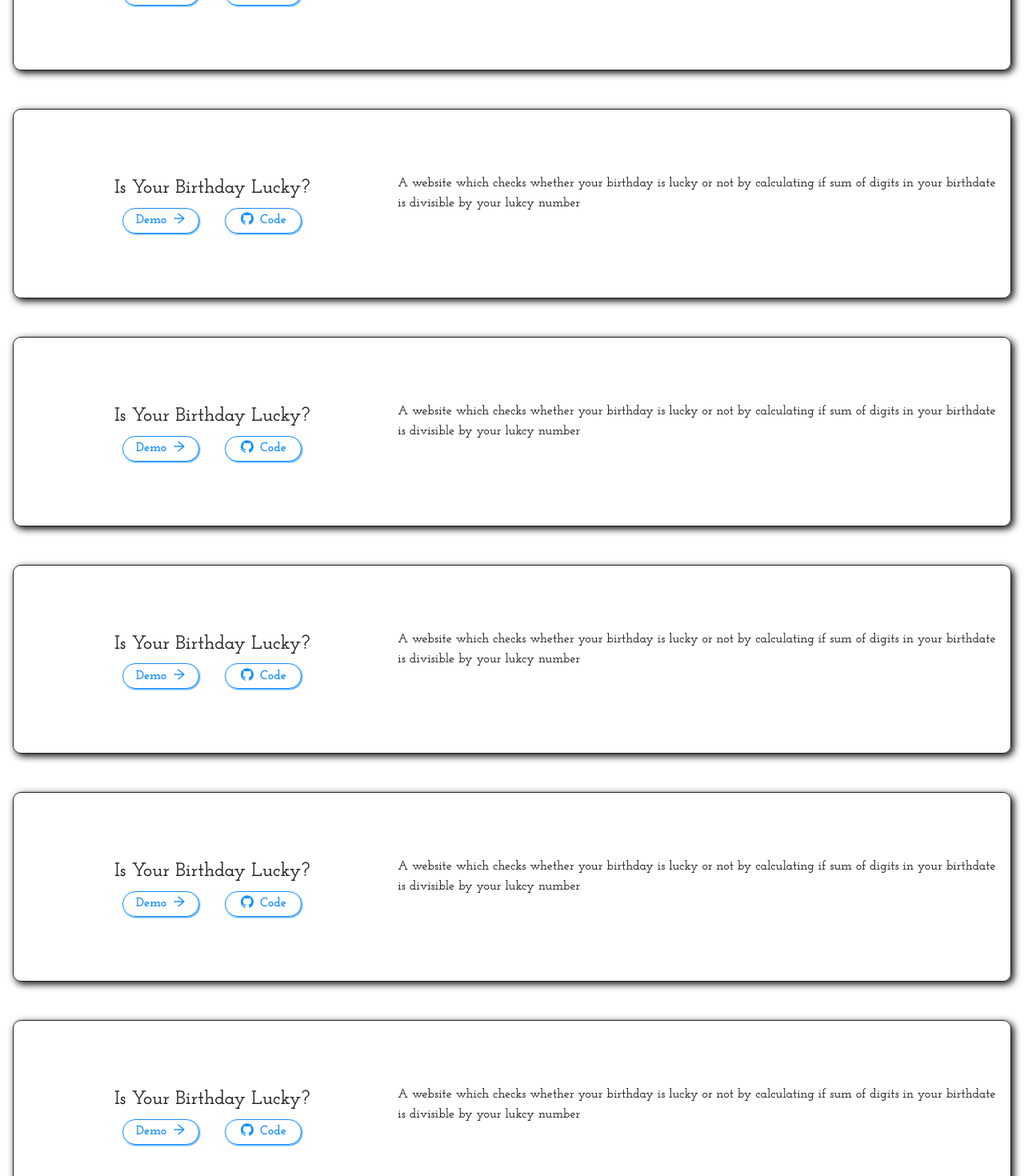
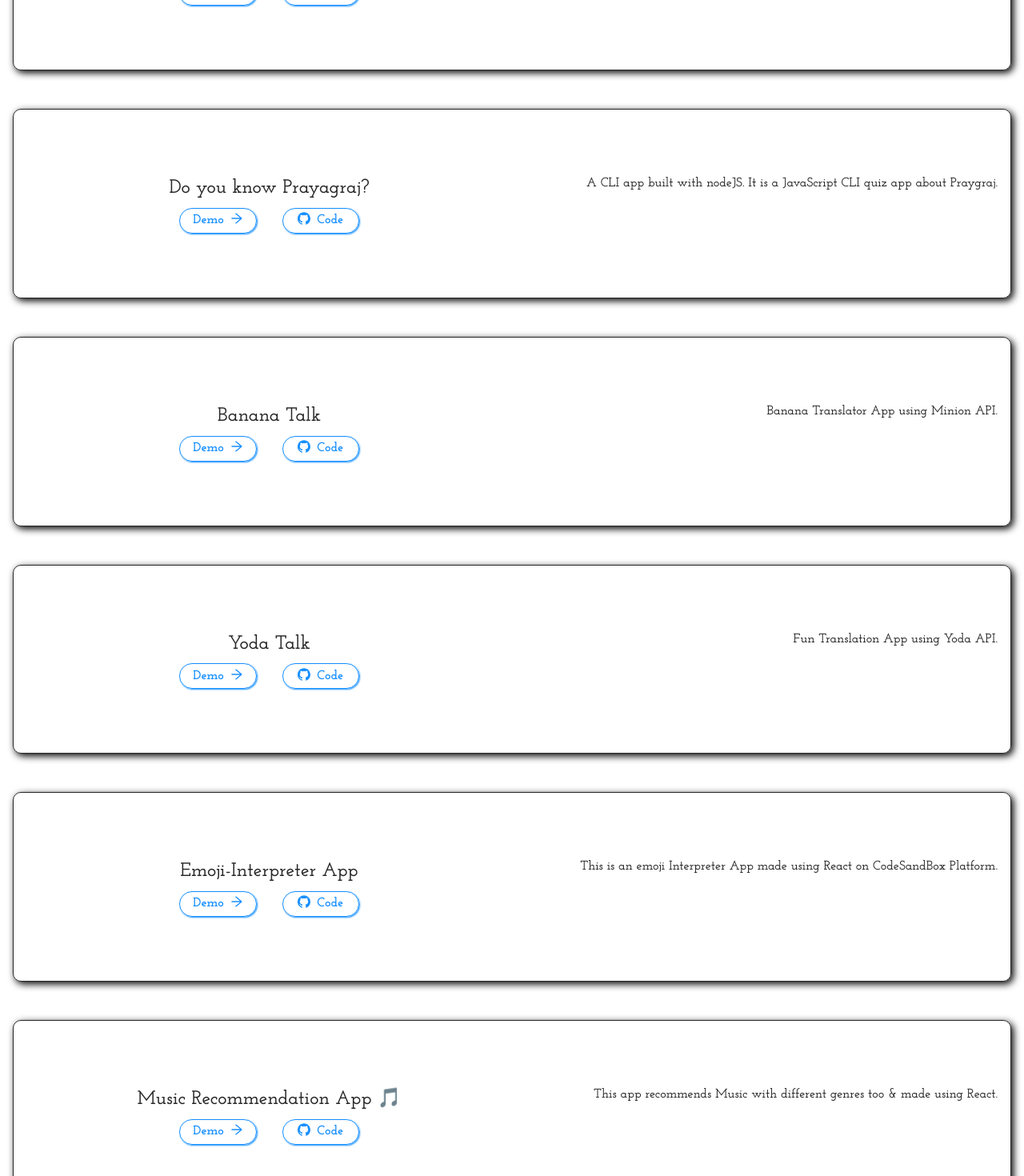
Before and after one commit to prakash855/portfolio_neog, a React (Create React App) app: page /projects in a window 1280 px wide. Shown: the part 400-1870 px from the top of the page at 80% size. Built offline with nearby package versions, Linux system fonts and the light colour scheme.

Commit message:
dummy API  project added

```diff
--- /dev/null
+++ b/src/Pages/Projects/Data.json
@@ -0,0 +1,74 @@
+[
+    {
+        "name": "Do you know me?",
+        "desc": "A CLI app built with nodeJS. You can play this game to find out how well you know me.",
+        "live": "https://replit.com/@PrakashAgrahari/doyouknowme#index.js",
+        "code": "https://github.com/prakash855/doyouknowme"
+    },
+    {
+        "name": "Do you know Prayagraj?",
+        "desc": "A CLI app built with nodeJS. It is a JavaScript CLI quiz app about Praygraj.",
+        "live": "replit.com/@prakashagrahari/doyouknowprayagraj#index.js",
+        "code": "https://github.com/prakash855/doyouknowprayagraj"
+    },
+    {
+        "name": "Banana Talk",
+        "desc": "Banana Translator App using Minion API.",
+        "live": "bananaspeaker.netlify.app/",
+        "code": "https://github.com/prakash855/neog-banana-speaks"
+    },
+    {
+        "name": "Yoda Talk",
+        "desc": "Fun Translation App using Yoda API.",
+        "live": "neogyoda.netlify.app/",
+        "code": "https://github.com/prakash855/neog-yoda-speaks"
+    },
+    {
+        "name": "Emoji-Interpreter App",
+        "desc": "This is an emoji Interpreter App made using React on CodeSandBox Platform.",
+        "live": "q1uwr.csb.app/",
+        "code": "https://github.com/prakash855/Emoji_neog_app"
+    },
+    {
+        "name": "Music Recommendation App 🎵",
+        "desc": "This app recommends Music with different genres too & made using React.",
+        "live": "oxbwl.csb.app/",
+        "code": "https://github.com/prakash855/MusicApp"
+    },
+    {
+        "name": "Cash Register Manager 💸",
+        "desc": "The app tells the cashier/user the amount to be returned in change to the customer with the minimum number of notes.",
+        "live": "cashregistermark10.netlify.app/",
+        "code": "https://github.com/prakash855/Cash_Register_Manager"
+    },
+    {
+        "name": "Is your Birthday Lucky??",
+        "desc": "A website which checks whether your birthday is lucky or not by calculating if sum of digits in your birthdate is divisible by your lukcy number",
+        "live": "theluckybirthday.netlify.app/",
+        "code": "https://github.com/prakash855/lucky_birthday"
+    },
+    {
+        "name": "Fun with Triangles🔺",
+        "desc": "A simple yet powerful tool for learning about triangles.",
+        "live": "http://mytriangle.netlify.com/",
+        "code": "https://github.com/prakash855/mark12"
+    },
+    {
+        "name": "Palindrome Birthday App",
+        "desc": "This website is just made for fun with Vanilla JS to build logic by checking whether the given birthdate is palindrome or not...",
+        "live": "isbdaypal.netlify.app/",
+        "code": "https://github.com/prakash855/mark13"
+    },
+    {
+        "name": "Stock profit & Loss Calculator App",
+        "desc": "Just an fun app to check whether you are lucky or not...",
+        "live": "https://mark14teen.netlify.app/",
+        "code": "https://github.com/prakash855/neoG-MarkFourteen"
+    },
+    {
+        "name": "Personal Expenses",
+        "desc": "A personal expense app for daily uses Created using VanillaJS...",
+        "live": "",
+        "code": ""
+    }
+]
--- a/src/Pages/Projects/Project.jsx
+++ b/src/Pages/Projects/Project.jsx
@@ -2,11 +2,11 @@ import React from "react";
 import { Button } from "antd";
 import { ArrowRightOutlined, GithubOutlined } from "@ant-design/icons";
 
-const Project = () => {
+const Project = ({ name, desc, live, code }) => {
   return (
     <div id="main">
       <div id="pro">
-        <div id="project">Is Your Birthday Lucky?</div>
+        <div id="project">{name}</div>
         <div id="btn">
           <Button
             style={{
@@ -18,7 +18,10 @@ const Project = () => {
             ghost
             className="button"
           >
-            Demo <ArrowRightOutlined />
+            <a href={live} target="#">
+              Demo
+            </a>{" "}
+            <ArrowRightOutlined />
           </Button>
           <Button
             style={{
@@ -30,15 +33,14 @@ const Project = () => {
             ghost
             className="button"
           >
-            <GithubOutlined /> Code
+            <GithubOutlined />{" "}
+            <a href={code} target="#">
+              Code
+            </a>
           </Button>
         </div>
       </div>
-      <p id="about_project">
-        A website which checks whether your birthday is lucky or not by
-        calculating if sum of digits in your birthdate is divisible by your
-        lukcy number
-      </p>
+      <p id="about_project">{desc}</p>
     </div>
   );
 };
--- a/src/Pages/Projects/Projects.jsx
+++ b/src/Pages/Projects/Projects.jsx
@@ -2,18 +2,21 @@ import "antd/dist/antd.css";
 import React from "react";
 import Project from "./Project";
 import "./Projects.css";
+import data from "./Data.json";
 
 const Projects = () => {
   return (
     <div id="projects">
       <h1 style={{ fontSize: "3rem" }}>All Projects</h1>
-      <Project />
-      <Project />
-      <Project />
-      <Project />
-      <Project />
-      <Project />
-      <Project />
+      {data.map((project, id) => (
+        <Project
+          key={id}
+          name={project.name}
+          desc={project.desc}
+          live={project.live}
+          code={project.code}
+        />
+      ))}
     </div>
   );
 };
```
